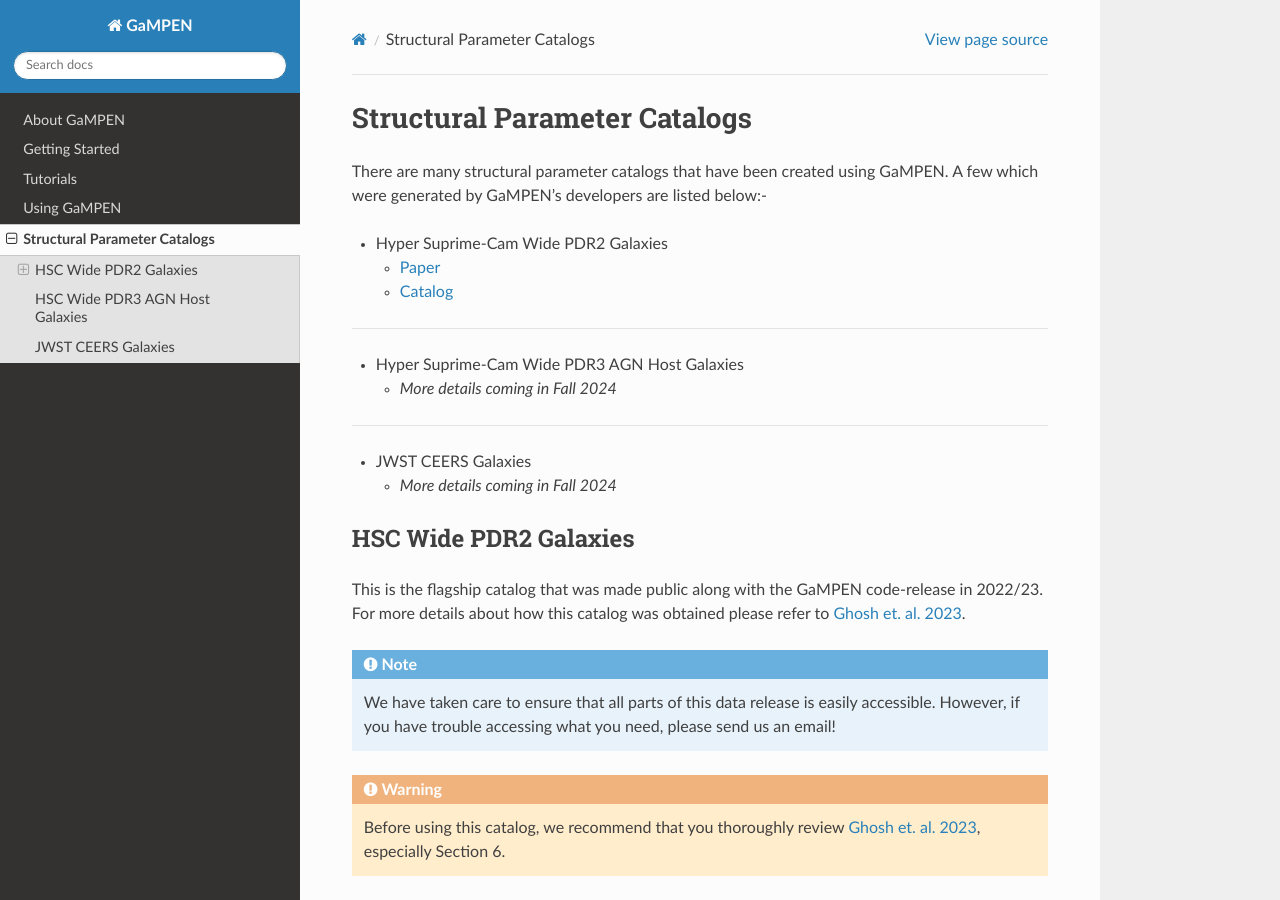
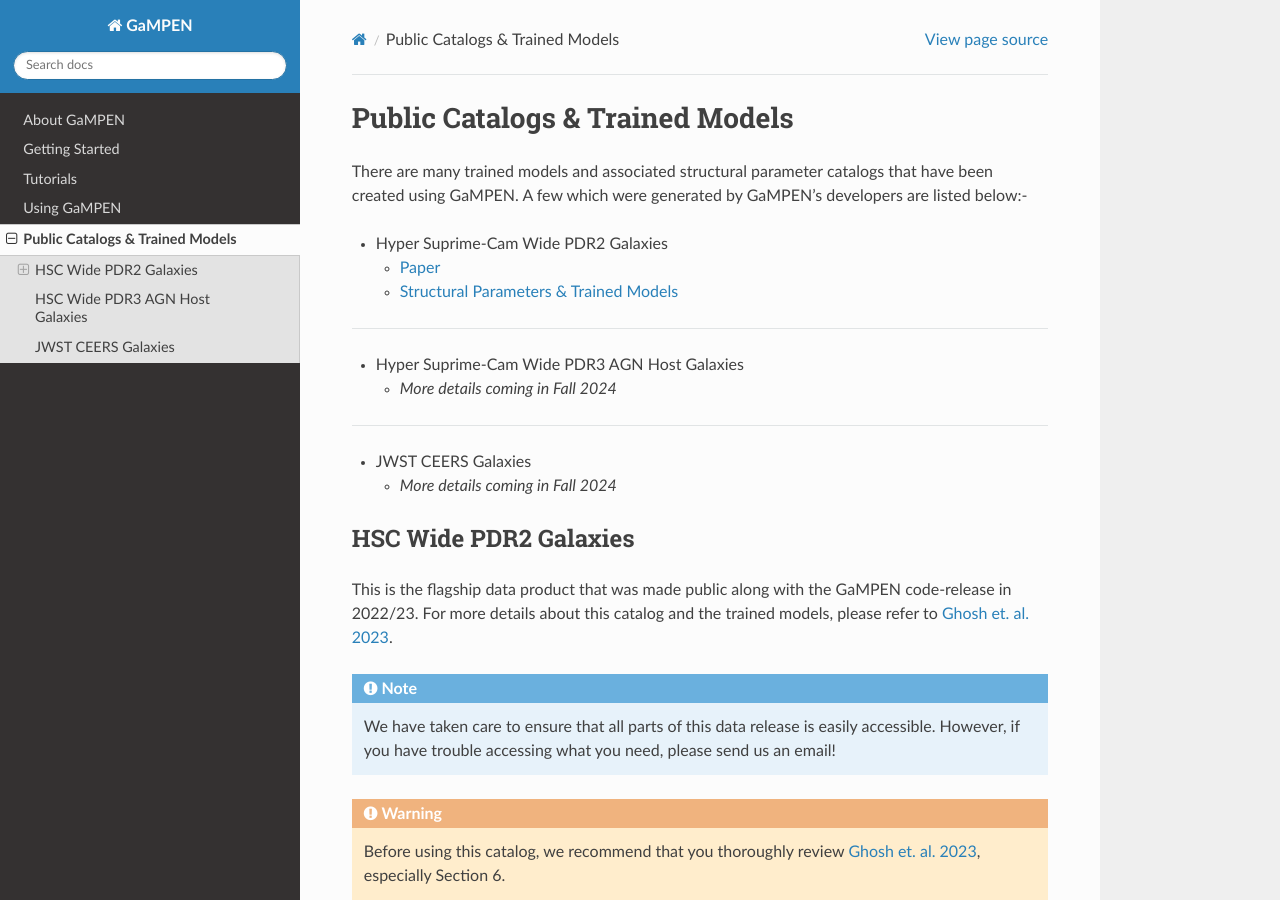
Before and after one commit to aritraghsh09/GaMPEN, a Sphinx documentation site: the page built from docs/source/Public_data.md, in a window 1280 px wide and 900 px high. Built offline with Sphinx 7.4.7 and the Read the Docs theme 2.0.0, drawn with Linux system fonts in a browser that asks for light colours; pages that are not in the unit, such as notebooks, are missing from menus.

````diff
--- a/docs/source/Public_data.md
+++ b/docs/source/Public_data.md
@@ -1,11 +1,10 @@
-# Structural Parameter Catalogs
+# Public Catalogs & Trained Models
 
-There are many structural parameter catalogs that have been created using
-GaMPEN. A few which were generated by GaMPEN's developers are listed below:-
+There are many trained models and associated structural parameter catalogs that have been created using GaMPEN. A few which were generated by GaMPEN's developers are listed below:-
 
 * Hyper Suprime-Cam Wide PDR2 Galaxies
     * [Paper](https://doi.org/10.3847/1538-4357/acd546)
-    * [Catalog](#hsc-wide-pdr2-galaxies)
+    * [Structural Parameters & Trained Models](#hsc-wide-pdr2-galaxies)
 ***
 * Hyper Suprime-Cam Wide PDR3 AGN Host Galaxies
     * *More details coming in Fall 2024*
@@ -15,8 +14,7 @@ GaMPEN. A few which were generated by GaMPEN's developers are listed below:-
 
 
 ## HSC Wide PDR2 Galaxies
-This is the flagship catalog that was made public along with the GaMPEN code-release in 2022/23. For more details about
-how this catalog was obtained please refer to [Ghosh et. al. 2023](https://doi.org/10.3847/1538-4357/acd546).
+This is the flagship data product that was made public along with the GaMPEN code-release in 2022/23. For more details about this catalog and the trained models, please refer to [Ghosh et. al. 2023](https://doi.org/10.3847/1538-4357/acd546).
 
 ```{note}
 We have taken care to ensure that all parts of this data release is easily accessible. However, if you have
````
Also changed, not shown: docs/source/index.md (+8 -5 lines).
